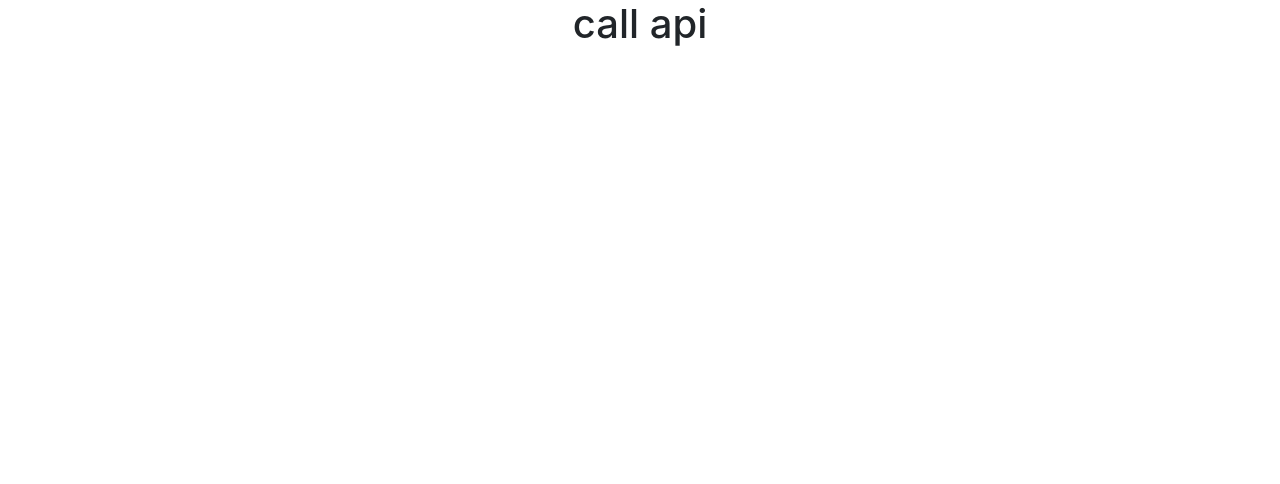
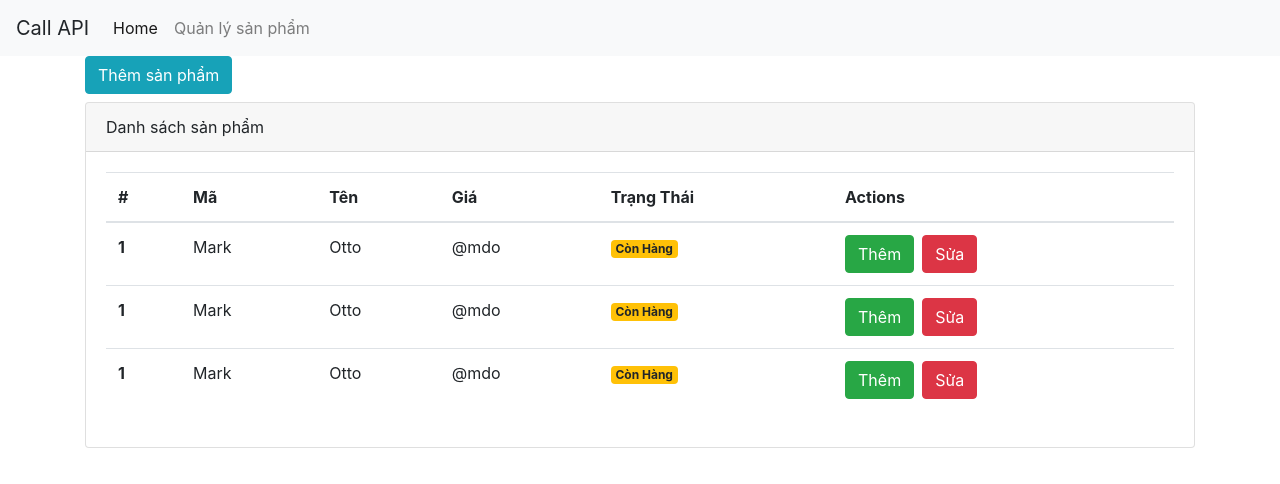
Before and after one commit to quanghung97/manager-product-admin-example-reactjs, a React (Create React App) app: page / in a window 1280 px wide. Shown: the top 484 px of the page. Built offline with nearby package versions, Linux system fonts and the light colour scheme.

Commit message:
build basic frontend for manage  products

```diff
--- a/src/App.js
+++ b/src/App.js
@@ -4,8 +4,81 @@ import './App.css'
 class App extends Component {
   render() {
     return (
-      <div className="App">
-        <h1>call api</h1>
+      <div>
+        <nav className="navbar navbar-expand-lg navbar-light bg-light">
+          <a className="navbar-brand">Call API</a>
+          <button className="navbar-toggler" type="button" data-toggle="collapse" data-target="#navbarSupportedContent" aria-controls="navbarSupportedContent" aria-expanded="false" aria-label="Toggle navigation">
+            <span className="navbar-toggler-icon"></span>
+          </button>
+
+          <div className="collapse navbar-collapse" id="navbarSupportedContent">
+            <ul className="navbar-nav mr-auto">
+              <li className="nav-item active">
+                <a className="nav-link" href="#">Home <span className="sr-only">(current)</span></a>
+              </li>
+              <li className="nav-item">
+                <a className="nav-link" href="#">Quản lý sản phẩm</a>
+              </li>
+            </ul>
+          </div>
+        </nav>
+        <div className="container">
+          <button className="btn btn-info mb-2">
+            Thêm sản phẩm
+          </button>
+          <div className="card">
+            <div className="card-header">Danh sách sản phẩm</div>
+            <div className="card-body">
+            <table class="table">
+              <thead>
+                <tr>
+                  <th scope="col">#</th>
+                  <th scope="col">Mã</th>
+                  <th scope="col">Tên</th>
+                  <th scope="col">Giá</th>
+                  <th scope="col">Trạng Thái</th>
+                  <th scope="col">Actions</th>
+                </tr>
+              </thead>
+              <tbody>
+                <tr>
+                  <th scope="row">1</th>
+                  <td>Mark</td>
+                  <td>Otto</td>
+                  <td>@mdo</td>
+                  <td><span class="badge badge-warning">Còn Hàng</span></td>
+                  <td>
+                    <button type="button" class="btn btn-success mr-2">Thêm</button>
+                    <button type="button" class="btn btn-danger">Sửa</button>
+                  </td>
+                </tr>
+                <tr>
+                  <th scope="row">1</th>
+                  <td>Mark</td>
+                  <td>Otto</td>
+                  <td>@mdo</td>
+                  <td><span class="badge badge-warning">Còn Hàng</span></td>
+                  <td>
+                    <button type="button" class="btn btn-success mr-2">Thêm</button>
+                    <button type="button" class="btn btn-danger">Sửa</button>
+                  </td>
+                </tr>
+                <tr>
+                  <th scope="row">1</th>
+                  <td>Mark</td>
+                  <td>Otto</td>
+                  <td>@mdo</td>
+                  <td><span class="badge badge-warning">Còn Hàng</span></td>
+                  <td>
+                    <button type="button" class="btn btn-success mr-2">Thêm</button>
+                    <button type="button" class="btn btn-danger">Sửa</button>
+                  </td>
+                </tr>
+              </tbody>
+            </table>
+            </div>
+          </div>
+        </div>
       </div>
     )
   }
```
